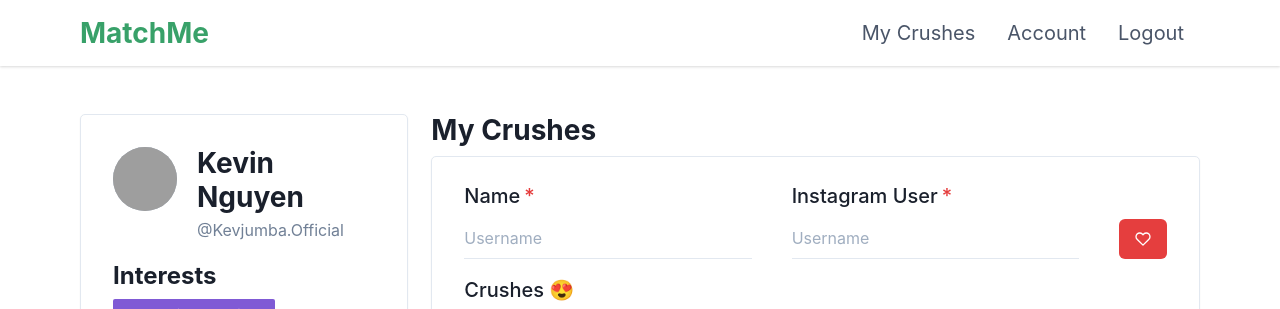
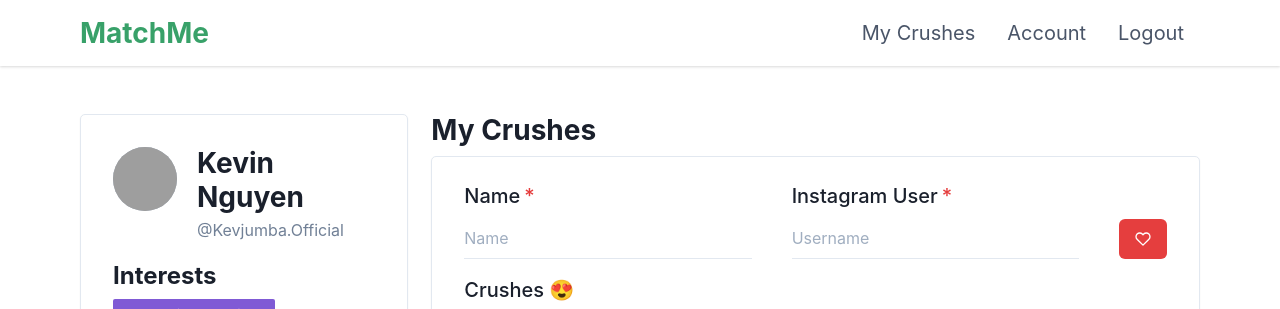
Before and after one commit to JosephZhang-LDL/MatchMaker, a React (Create React App) app: page /my-crushes in a window 1280 px wide. Shown: the top 309 px of the page. Built offline with nearby package versions, Linux system fonts and the light colour scheme; grey boxes are pictures that could not be loaded.

Commit message:
Basic form validation

```diff
--- a/src/components/MyCrushes/CrushAdder.jsx
+++ b/src/components/MyCrushes/CrushAdder.jsx
@@ -29,6 +29,14 @@ const CrushAdder = (props) => {
   //Crushes to display under the "Crushes" heading
   const [crushes, setCrushes] = useState(data);
 
+  const validate = (value) => {
+    let error
+    if (!value) {
+      error = "Required"
+    }
+    return error
+  }
+
   const removeCrush = (index) => {
     setCrushes(crushes.filter((crush, i) => i !== index));
   };
@@ -52,7 +60,7 @@ const CrushAdder = (props) => {
         >
           {(formProps) => (
             <Form>
-              <HStack width="100%" spacing="10">
+              <HStack width="100%" spacing="10" align="flex-start">
                 <Col flex="100%">
                   <Field name="name">
                     {({ field, form }) => (
@@ -60,11 +68,10 @@ const CrushAdder = (props) => {
                         <FormLabel fontSize="20px">Name</FormLabel>
                         <Input
                           variant="flushed"
-                          id="username"
-                          placeholder="Username"
+                          id="name"
+                          placeholder="Name"
                           {...field}
                         />
-                        <FormErrorMessage>{form.errors.name}</FormErrorMessage>
                       </FormControl>
                     )}
                   </Field>
@@ -80,9 +87,6 @@ const CrushAdder = (props) => {
                           placeholder="Username"
                           {...field}
                         />
-                        <FormErrorMessage>
-                          {form.errors.username}
-                        </FormErrorMessage>
                       </FormControl>
                     )}
                   </Field>
```
